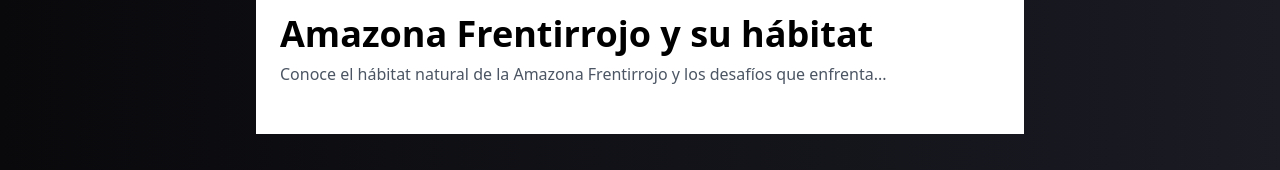
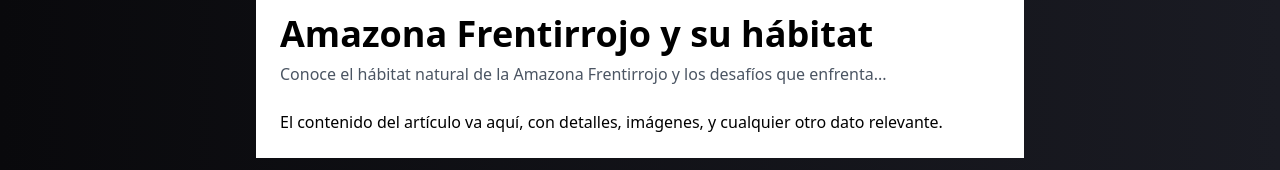
Before and after one commit to Osminalx/sustentebillity-blog, an Astro site in the folder client/: page /amazona-frentirrojo-habitat in a window 1280 px wide. Shown: the part 630-800 px from the top of the page. Built offline with nearby package versions, Linux system fonts and the light colour scheme; Astro itself is replaced by a stand-in of ours.

Commit message:
Dynamic routing is working

```diff
--- a/client/src/pages/[slug]/index.astro
+++ b/client/src/pages/[slug]/index.astro
@@ -1,6 +1,5 @@
 ---
-import type { GetStaticPaths } from 'astro';
-import { getCollection, getEntryBySlug } from 'astro:content';
+import { getCollection, getEntry } from 'astro:content';
 import Layout from '../../layouts/Layout.astro';
 
 interface PostData {
@@ -12,15 +11,20 @@ interface PostData {
     };
 }
 
-const { slug } = Astro.params;
-const post = await getEntryBySlug('posts', slug);
-
 export const getStaticPaths = async () => {
-    const posts = await getCollection('posts') as PostData[];
+    const posts = (await getCollection('posts')) as PostData[];
     return posts.map(post => ({
         params: { slug: post.slug },
     }));
 };
+
+const { slug } = Astro.params;
+
+const post = await getEntry('posts', slug);
+
+if (!post) {
+    throw new Error(`Post not found for slug: ${slug}`);
+}
 ---
 
 <Layout title={post.data.title}>
@@ -29,7 +33,7 @@ export const getStaticPaths = async () => {
         <h1 class='text-4xl font-bold mb-2'>{post.data.title}</h1>
         <p class='text-gray-600 mb-6'>{post.data.summary}</p>
         <div class='prose'>
-            {post.content}
+            {post.body}
         </div>
     </article>
 </Layout>
```
Also changed, not shown: client/src/content/posts/amazona-frentirrojo-habitat.md (renamed from client/src/content/posts/article1.md).
